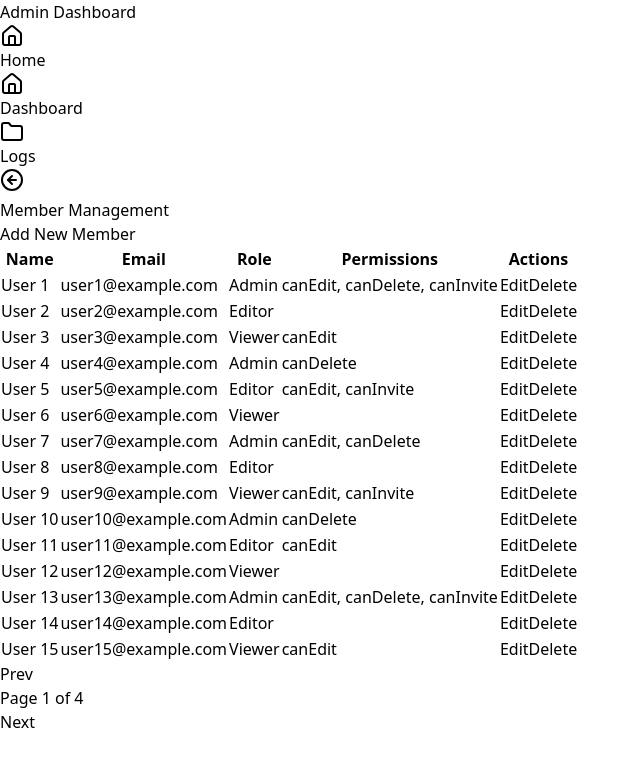
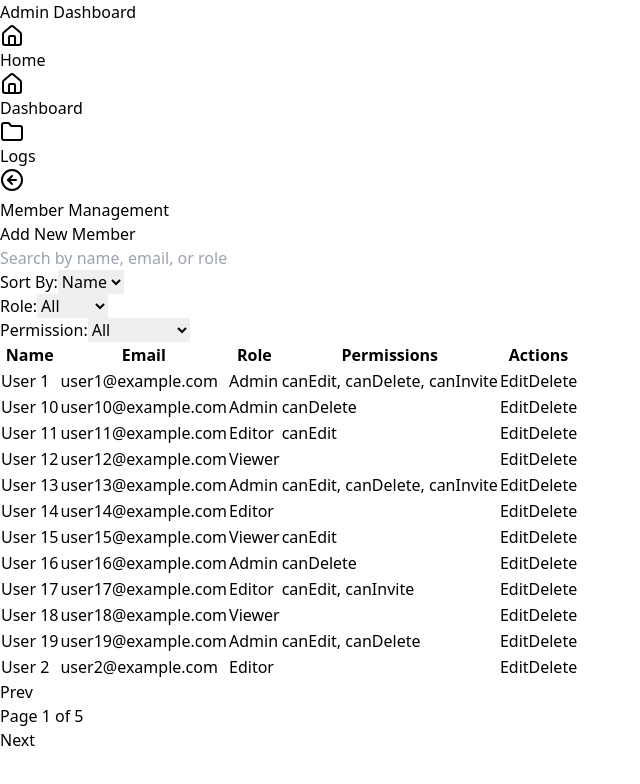
Before and after one commit to Shikhar1808/simpleDashboardFrontend, a React (Vite) app: page /dashboard in a window 1280 px wide. Shown: the top 784 px of the page, without its empty margins (0-640 px from the left). Built offline with nearby package versions, Linux system fonts and the light colour scheme; no server answers.

Commit message:
sroting and filtering added

```diff
--- a/src/components/HomePage.jsx
+++ b/src/components/HomePage.jsx
@@ -31,7 +31,7 @@ const Homepage = () => {
 
       <div className="mt-8 text-center">
         <h1 className="text-4xl font-bold animate-pulse text-black">
-          Welcome to Admin Dashboard
+          Welcome to Role Based Access Control Dashboard
         </h1>
         <p className="mt-4 text-gray-400">
           This is a very basic admin dashboard for CRUD operations
--- a/src/components/MemberManagement.jsx
+++ b/src/components/MemberManagement.jsx
@@ -1,4 +1,4 @@
-import {useState, useEffect} from 'react'
+import { useState, useEffect } from 'react';
 import { useDispatch } from 'react-redux';
 import axios from 'axios';
 import AddNewMember from './AddNewMember';
@@ -16,13 +16,16 @@ const mockMembers = Array(50).fill().map((_, i) => ({
     canDelete: i % 3 === 0,
     canInvite: i % 4 === 0
   }
-  }))
+}));
 
 const MemberManagement = () => {
   const [members, setMembers] = useState([]);
   const [isAddMemberComponentOpen, setAddMemberComponentOpen] = useState(false);
   const [edittingMember, setEdittingMember] = useState(null);
   const [logs, setLogs] = useState([]);
+  const [filters, setFilters] = useState({ role: 'All', permission: 'All' });
+  const [sort, setSort] = useState({ column: 'name', direction: 'asc' });
+  const [searchTerm, setSearchTerm] = useState('');
   const dispatch = useDispatch();
 
   const apiBaseUrl = 'http://localhost:5000/api';
@@ -30,13 +33,11 @@ const MemberManagement = () => {
   useEffect(() => {
     const fetchData = async () => {
       try {
-            // const response = await axios.get('https://example.com/api/members');
         const [memberResponse, logResponse] = await Promise.all([
           axios.get(`${apiBaseUrl}/members`),
           axios.get(`${apiBaseUrl}/logs`)
         ]);
         setLogs(logResponse.data || []);
-            console.log(memberResponse.data);
         if (memberResponse.data && memberResponse.data.length > 0) {
           setMembers(memberResponse.data);
         } else {
@@ -60,14 +61,12 @@ const MemberManagement = () => {
     } catch (error) {
       console.error('Error adding log entry:', error);
     }
-      }
+  };
 
   const addMember = async (newMember) => {
     try {
       const response = await axios.post(`${apiBaseUrl}/members`, newMember);
       setMembers([...members, response.data]);
-
-          console.log(response.data);
 
       const newLog = {
         action: 'Add Member',
@@ -94,7 +93,7 @@ const MemberManagement = () => {
         changes: updatedMember,
       };
       await addLogEntry(newLog);
-          setEditingMember(null);
+      setEdittingMember(null);
     } catch (error) {
       console.error('Error updating member:', error);
     }
@@ -102,7 +101,6 @@ const MemberManagement = () => {
 
   const deleteMember = async (memberId) => {
     try {
-            console.log(memberId);
       await axios.delete(`${apiBaseUrl}/members/${memberId}`);
       setMembers(members.filter((member) => member.id !== memberId));
 
@@ -117,36 +115,132 @@ const MemberManagement = () => {
     }
   };
 
-    const handleEditMember = (member) =>{
+  const handleEditMember = (member) => {
     setEdittingMember(member);
-    }
+  };
 
+  const handleSort = (column) => {
+    const newDirection = sort.direction === 'asc' ? 'desc' : 'asc';
+    setSort({ column, direction: newDirection });
+  };
+
+  const handleFilterChange = (e) => {
+    setFilters({ ...filters, [e.target.name]: e.target.value });
+  };
+
+  const handleSearchChange = (e) => {
+    setSearchTerm(e.target.value);
+  };
+
+  const filteredMembers = members
+    .filter((member) => filters.role === 'All' || member.role === filters.role)
+    .filter((member) => filters.permission === 'All' || member.permissions[filters.permission])
+    .filter((member) => {
+      const searchQuery = searchTerm.toLowerCase();
+      return (
+        member.name.toLowerCase().includes(searchQuery) ||
+        member.email.toLowerCase().includes(searchQuery) ||
+        member.role.toLowerCase().includes(searchQuery)
+      );
+    })
+    .sort((a, b) => {
+      const aValue = a[sort.column];
+      const bValue = b[sort.column];
+
+      if (aValue < bValue) return sort.direction === 'asc' ? -1 : 1;
+      if (aValue > bValue) return sort.direction === 'asc' ? 1 : -1;
+      return 0;
+    });
 
   return (
-    <div className='max-w-7xl pl-20 mx-auto relative overflow-hidden max-md:max- top-20' >
-        <div className={`${isAddMemberComponentOpen? 'opacity-50': ""} flex flex-col justify-center gap-10`}  >
+    <div className='max-w-7xl pl-20 mx-auto relative overflow-hidden max-md:max- top-20'>
+      <div className={`${isAddMemberComponentOpen ? 'opacity-50' : ''} flex flex-col justify-center gap-10`}>
         <div>
-                <h1 className='text-2xl font-bold mb-6' >Member Management</h1>
+          <h1 className='text-2xl font-bold mb-6'>Member Management</h1>
 
           <button
-                    className="bg-black text-white px-4 py-2 rounded hover:bg-gray-800 "
+            className='bg-black text-white px-4 py-2 rounded hover:bg-gray-800'
             onClick={() => setAddMemberComponentOpen(true)}
           >
             Add New Member
           </button>
         </div>
-            <MemberTable members={members} onEdit={handleEditMember} onDelete={deleteMember} />
+
+        <div className='flex items-center gap-6 mb-6'>
+
+          <div className='flex items-center'>
+            <input
+              type='text'
+              value={searchTerm}
+              onChange={handleSearchChange}
+              placeholder='Search by name, email, or role'
+              className='p-2 rounded bg-white border border-gray-300'
+            />
+          </div>
 
           <div>
-                {window.innerWidth < 768 && <div className="absolute bottom-0">Scroll</div>}
+            <label htmlFor='sort' className='mr-2'>
+              Sort By:
+            </label>
+            <select
+              name='sort'
+              onChange={(e) => handleSort(e.target.value)}
+              className='p-2 rounded bg-white border border-gray-300'
+            >
+              <option value='name'>Name</option>
+              <option value='role'>Role</option>
+              <option value='email'>Email</option>
+            </select>
+          </div>
+
+          <div className='flex gap-4'>
+            <div>
+              <label htmlFor='role' className='mr-2'>
+                Role:
+              </label>
+              <select
+                name='role'
+                value={filters.role}
+                onChange={handleFilterChange}
+                className='p-2 rounded bg-white border border-gray-300'
+              >
+                <option value='All'>All</option>
+                <option value='Admin'>Admin</option>
+                <option value='Editor'>Editor</option>
+                <option value='Viewer'>Viewer</option>
+              </select>
+            </div>
+
+            <div>
+              <label htmlFor='permission' className='mr-2'>
+                Permission:
+              </label>
+              <select
+                name='permission'
+                value={filters.permission}
+                onChange={handleFilterChange}
+                className='p-2 rounded bg-white border border-gray-300'
+              >
+                <option value='All'>All</option>
+                <option value='canEdit'>Can Edit</option>
+                <option value='canDelete'>Can Delete</option>
+                <option value='canInvite'>Can Invite</option>
+              </select>
+            </div>
           </div>
         </div>
 
-        {isAddMemberComponentOpen && <AddNewMember onClose={() => setAddMemberComponentOpen(false)}  onSave={addMember} />}
+        <MemberTable members={filteredMembers} onEdit={handleEditMember} onDelete={deleteMember} />
 
+        <div>
+          {window.innerWidth < 768 && <div className='absolute bottom-0'>Scroll</div>}
+        </div>
+      </div>
+
+      {isAddMemberComponentOpen && <AddNewMember onClose={() => setAddMemberComponentOpen(false)} onSave={addMember} />}
       {edittingMember && <EditMember member={edittingMember} onClose={() => setEdittingMember(null)} onSave={updateMember} />}
     </div>
-  )
-}
+  );
+};
 
-export default MemberManagement
+export default MemberManagement;
--- a/src/components/MemberTable.jsx
+++ b/src/components/MemberTable.jsx
@@ -9,9 +9,9 @@ const MemberTable = ({ members, onEdit, onDelete }) => {
   useEffect(()=>{
     const updateMembersPerPage = () => {
       if(window.innerWidth < 900){
+        setMembersPerpage(8);
+      }else{
         setMembersPerpage(12);
-      }else{
-        setMembersPerpage(15);
       }
     }
 
```
Also changed, not shown: 1 other file (tests, documents, lock files or other folders). Lines whose indentation alone changed are shown as unchanged.
